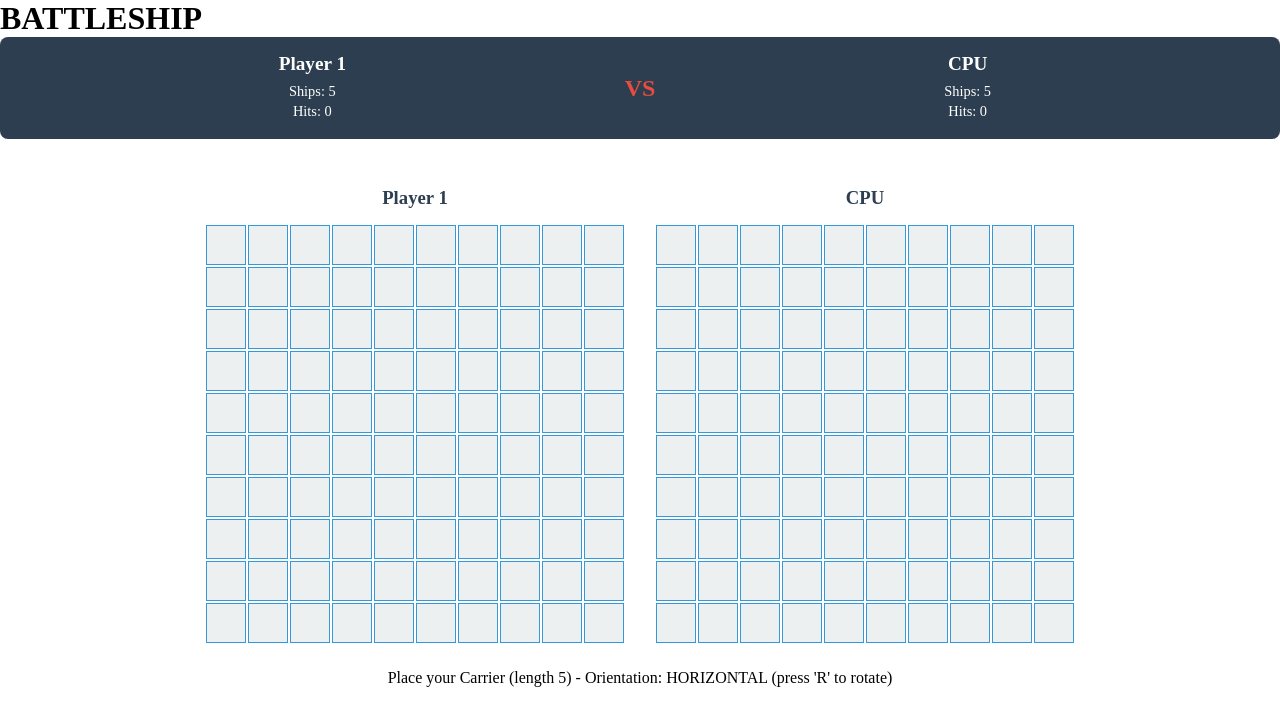
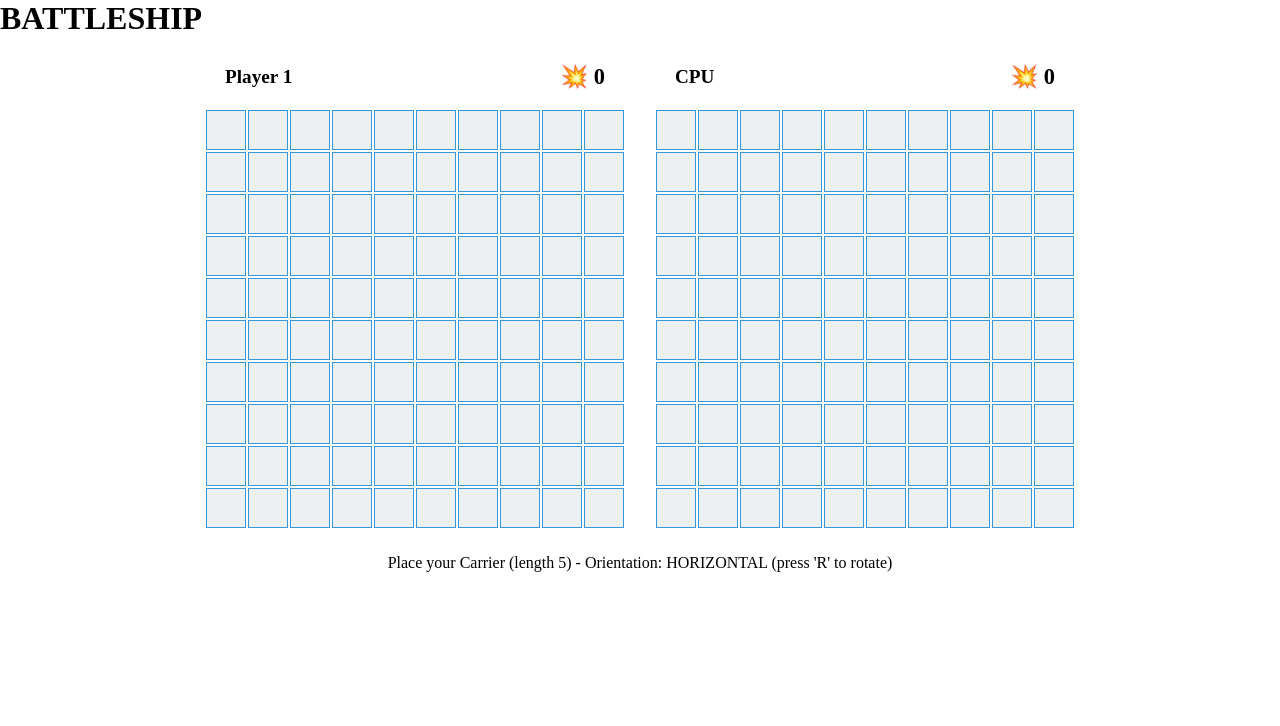
Before and after one commit to Vittv/battleship, a website built with webpack: page src/template.html in a window 1280 px wide. Built offline with nearby package versions, Linux system fonts and the light colour scheme.

Commit message:
fix: Simplify scoreboard and fix ship sinking logic

```diff
--- a/src/app/app.js
+++ b/src/app/app.js
@@ -1,11 +1,8 @@
-require("./components/scoreboard/scoreboard.css");
 require("./components/gameboardui/gameboardui.css");
-const Scoreboard = require("./components/scoreboard/scoreboard");
 const GameboardUI = require("./components/gameboardui/gameboardui");
 
 class App {
   constructor() {
-    this.scoreboard = new Scoreboard();
     this.playerBoard = new GameboardUI("Player 1", true);
     this.enemyBoard = new GameboardUI("CPU", true);
     this.isPlayerTurn = true;
@@ -46,7 +43,6 @@ class App {
   }
 
   renderUI() {
-    this.scoreboard.render("scoreboard");
     this.playerBoard.render("player-board");
     this.enemyBoard.render("enemy-board");
   }
@@ -62,6 +58,12 @@ class App {
         const result = this.player1.attack(this.cpu.gameboard, x, y);
         // update enemy board UI with hit/miss feedback
         this.enemyBoard.updateCell(x, y, result); // 'hit' or 'miss'
+
+        if (result === "hit") {
+          const sunkShips = this.cpu.gameboard.getSunkShipsCount();
+          this.playerBoard.updateShipsSunk(sunkShips); // Player gets points for sinking CPU's ships
+        }
+
         // permanently disable this cell
         const cell = enemyContainer.querySelector(
           `.cell[data-x='${x}'][data-y='${y}']`,
@@ -85,6 +87,12 @@ class App {
       const lastAttack = Array.from(this.cpu.previousAttacks).pop();
       const [x, y] = lastAttack.split(",").map(Number);
       this.playerBoard.updateCell(x, y, result); // "hit" or "miss"
+
+      if (result === "hit") {
+        const sunkShips = this.player1.gameboard.getSunkShipsCount();
+        this.enemyBoard.updateShipsSunk(sunkShips); // CPU gets points for sinking Player's ships
+      }
+
       this.isPlayerTurn = true;
     } catch (err) {
       // should not happen, but handle gracefully
--- a/src/app/components/gameboardui/gameboardui.css
+++ b/src/app/components/gameboardui/gameboardui.css
@@ -5,6 +5,26 @@
 	justify-content: center;
 	text-align: center;
 	margin: 1rem;
+}
+
+.board-header {
+	display: flex;
+	justify-content: space-between;
+	align-items: center;
+	width: 100%;
+	max-width: 400px;
+	padding: 10px;
+	margin-bottom: 10px;
+}
+
+.player-name {
+	font-size: 1.2em;
+	font-weight: bold;
+}
+
+.score {
+	font-size: 1.4em;
+	font-weight: bold;
 }
 
 .gameboard-container h3 {
@@ -18,7 +38,7 @@
 	grid-template-rows: repeat(10, 40px);
 	gap: 2px;
 	justify-content: center;
-  user-select: none;
+	user-select: none;
 }
 
 .boards-container {
--- a/src/app/components/gameboardui/gameboardui.js
+++ b/src/app/components/gameboardui/gameboardui.js
@@ -170,6 +170,8 @@ class GameboardUI {
     this.playerName = playerName;
     this.isInteractive = isInteractive;
     this.size = 10;
+    this.shipsSunk = 0;
+    this.containerId = null;
   }
 
   render(containerId) {
@@ -178,10 +180,14 @@ class GameboardUI {
       console.error(`Container #${containerId} not found`);
       return;
     }
+    this.containerId = containerId;
 
     container.innerHTML = `
       <div class="gameboard-container">
-        <h3>${this.playerName}</h3>
+        <div class="board-header">
+          <div class="player-name">${this.playerName}</div>
+          <div class="score">💥 ${this.shipsSunk}</div>
+        </div>
         <div class="gameboard" data-player="${this.playerName.toLowerCase()}">
           ${this.generateGrid()}
         </div>
@@ -239,6 +245,17 @@ class GameboardUI {
       }
     }
   }
+
+  updateShipsSunk(count) {
+    this.shipsSunk = count;
+    const container = document.getElementById(this.containerId);
+    if (container) {
+      const scoreElement = container.querySelector(".score");
+      if (scoreElement) {
+        scoreElement.textContent = `💥 ${count}`;
+      }
+    }
+  }
 }
 
 module.exports = GameboardUI;
--- a/src/app/components/scoreboard/scoreboard.css
+++ /dev/null
@@ -1,33 +0,0 @@
-.scoreboard {
-	display: flex;
-	justify-content: space-between;
-	align-items: center;
-	padding: 1rem 2rem;
-	background: #2c3e50;
-	color: white;
-	border-radius: 8px;
-	margin-bottom: 2rem;
-}
-
-.player-score {
-	text-align: center;
-	flex: 1;
-}
-
-.player-score h3 {
-	margin: 0 0 0.5rem 0;
-	font-size: 1.2rem;
-}
-
-.player-score .score,
-.player-score .hits {
-	font-size: 0.9rem;
-	margin: 0.2rem 0;
-}
-
-.vs {
-	font-size: 1.5rem;
-	font-weight: bold;
-	margin: 0 2rem;
-	color: #e74c3c;
-}
--- a/src/app/components/scoreboard/scoreboard.js
+++ /dev/null
@@ -1,55 +0,0 @@
-class Scoreboard {
-  constructor(player1Name = "Player 1", player2Name = "CPU") {
-    this.player1Name = player1Name;
-    this.player2Name = player2Name;
-    this.player1Score = 0;
-    this.player2Score = 0;
-  }
-
-  render(containerId = "scoreboard") {
-    const container = document.getElementById(containerId);
-    if (!container) {
-      console.error(`Container #${containerId} not found`);
-      return;
-    }
-
-    container.innerHTML = `
-      <div class="scoreboard">
-        <div class="player-score player-1">
-          <h3>${this.player1Name}</h3>
-          <div class="score">Ships: <span class="ship-count">5</span></div>
-          <div class="hits">Hits: <span class="hit-count">0</span></div>
-        </div>
-
-        <div class="vs">VS</div>
-
-        <div class="player-score player-2">
-          <h3>${this.player2Name}</h3>
-          <div class="score">Ships: <span class="ship-count">5</span></div>
-          <div class="hits">Hits: <span class="hit-count">0</span></div>
-        </div>
-      </div>
-    `;
-  }
-
-  updatePlayer1Score(shipsRemaining, hits) {
-    this.updateScore("player-1", shipsRemaining, hits);
-  }
-
-  updatePlayer2Score(shipsRemaining, hits) {
-    this.updateScore("player-2", shipsRemaining, hits);
-  }
-
-  updateScore(playerClass, shipsRemaining, hits) {
-    const playerEl = document.querySelector(`.${playerClass}`);
-    if (playerEl) {
-      const shipCounter = playerEl.querySelector(".ship-count");
-      const hitCount = playerEl.querySelector(".hit-count");
-
-      if (shipCount) shipCount.textContent = shipsRemaining;
-      if (hitCount) hitCount.textContent = hits;
-    }
-  }
-}
-
-module.exports = Scoreboard;
--- a/src/app/models/gameboard.js
+++ b/src/app/models/gameboard.js
@@ -68,6 +68,10 @@ class Gameboard {
   allShipsSunk() {
     return this.ships.length > 0 && this.ships.every((ship) => ship.isSunk());
   }
+
+  getSunkShipsCount() {
+    return this.ships.filter((ship) => ship.isSunk()).length;
+  }
 }
 
 module.exports = Gameboard;
--- a/src/app/models/ship.js
+++ b/src/app/models/ship.js
@@ -12,7 +12,7 @@ class Ship {
   }
 
   isSunk() {
-    return this.hits >= this.length;
+    return this.hits === this.length;
   }
 }
 
```
